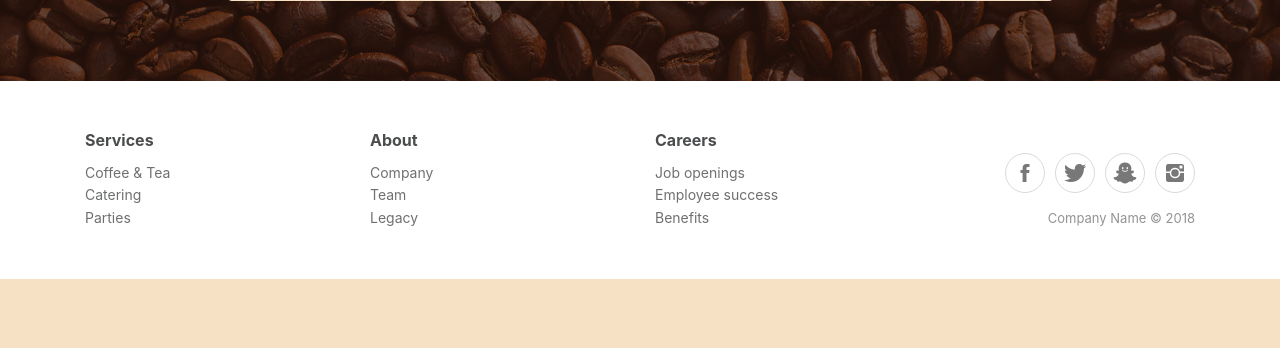
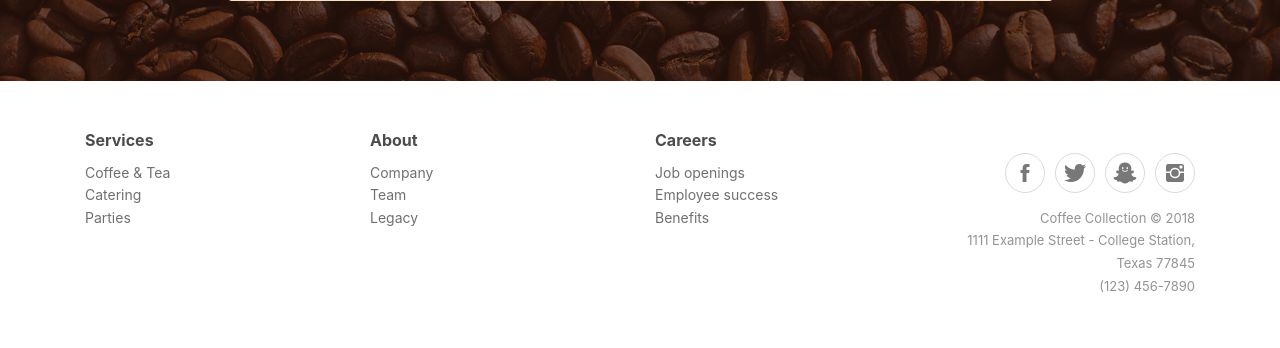
Before and after one commit to summerlinrb/Final_Project_Upload_New, a Django app: page /about/ in a window 1280 px wide. Shown: the part 1185-1533 px from the top of the page. Before the commit the page ends 1464 px from the top, so only its background shows below. Run offline with Django 3.2, Linux system fonts and the light colour scheme; parts of the project's set-up code (start-up, migrations or seed data) failed here and were passed over; some libraries are stand-ins or nearby versions.

Commit message:
added footer info

```diff
--- a/home/templates/footer.html
+++ b/home/templates/footer.html
@@ -48,7 +48,8 @@
                         </ul>
                     </div>
                     <div class="col-lg-3 item social"><a href="#"><i class="icon ion-social-facebook"></i></a><a href="#"><i class="icon ion-social-twitter"></i></a><a href="#"><i class="icon ion-social-snapchat"></i></a><a href="#"><i class="icon ion-social-instagram"></i></a>
-                        <p class="copyright">Company Name © 2018</p>
+                        <p class="copyright">Coffee Collection © 2018 <br/> 1111 Example Street -
+                            College Station, Texas 77845 <br/> (123) 456-7890 </p>
                     </div>
                 </div>
             </div>
```
